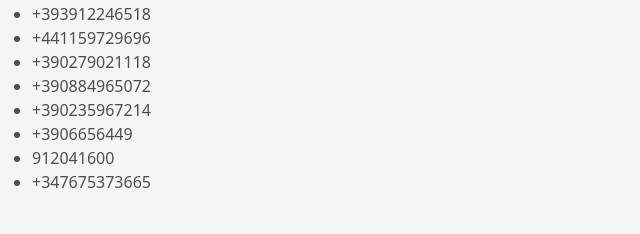
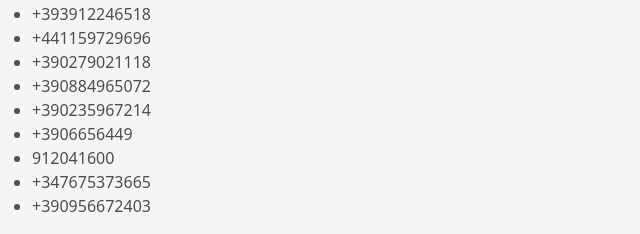
Before and after one commit to simon387/simonecelia.it, a PHP site: page /shame.php in a window 1280 px wide. Shown: the part 646-880 px from the top of the page, without its empty margins (0-640 px from the left). Before the commit the page ends 834 px from the top, so only its background shows below. Run offline with PHP 8.4, Linux system fonts and the light colour scheme.

Commit message:
altro_numero

```diff
--- a/shame.php
+++ b/shame.php
@@ -39,6 +39,7 @@
 	<li>+3906656449</li>
 	<li>912041600</li>
 	<li>+347675373665</li>
+	<li>+390956672403</li>
 </ul>
 </body>
 </html>
```
